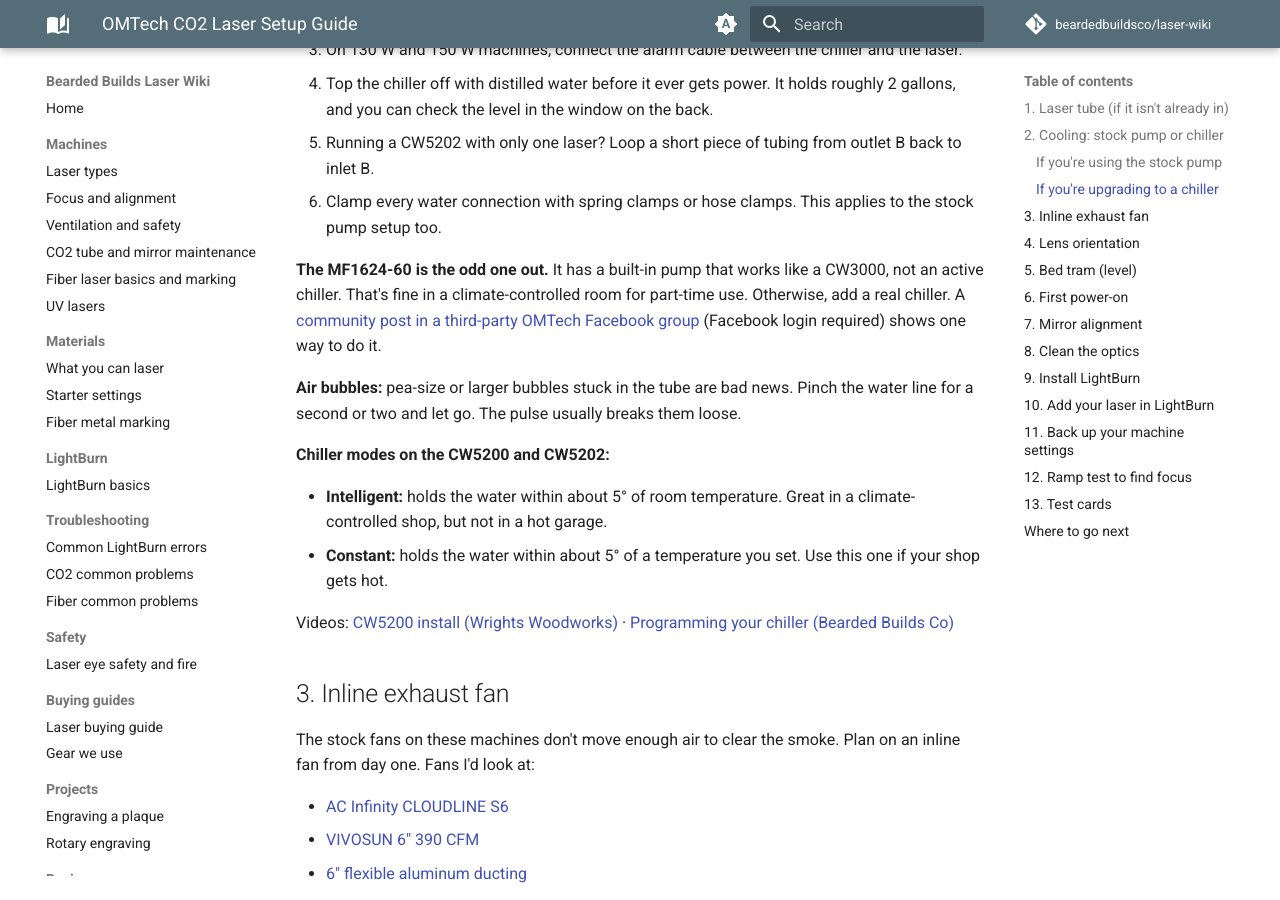
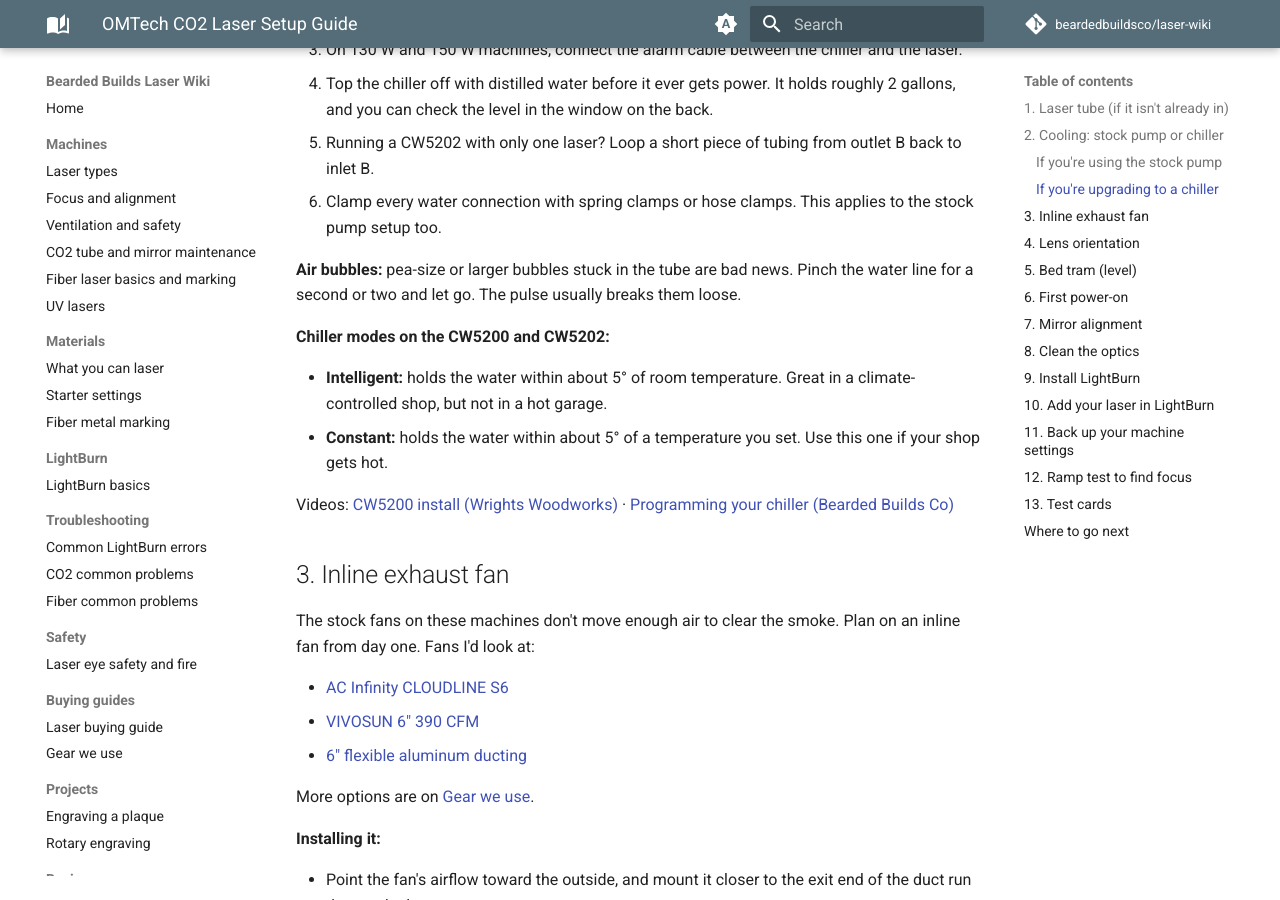
Before and after one commit to beardedbuildsco/laser-wiki, an MkDocs documentation site: the page built from docs/reference/omtech-setup-guide.md, in a window 1280 px wide and 900 px high, scrolled down 2818 px. Built offline with MkDocs 1.6.1 and Material for MkDocs 9.7.7, drawn with Linux system fonts in a browser that asks for light colours; comment, search, counter and statistics services are not loaded.

Commit message:
DRAFT: drop outdated MF1624-60 built-in pump paragraph

```diff
--- a/docs/reference/omtech-setup-guide.md
+++ b/docs/reference/omtech-setup-guide.md
@@ -94,8 +94,6 @@ OMTech sells three units:
 4. Top the chiller off with distilled water before it ever gets power. It holds roughly 2 gallons, and you can check the level in the window on the back.
 5. Running a CW5202 with only one laser? Loop a short piece of tubing from outlet B back to inlet B.
 6. Clamp every water connection with spring clamps or hose clamps. This applies to the stock pump setup too.
-
-**The MF1624-60 is the odd one out.** It has a built-in pump that works like a CW3000, not an active chiller. That's fine in a climate-controlled room for part-time use. Otherwise, add a real chiller. A [community post in a third-party OMTech Facebook group](https://www.facebook.com/groups/1364016877267714/posts/2037443476591714) (Facebook login required) shows one way to do it.
 
 **Air bubbles:** pea-size or larger bubbles stuck in the tube are bad news. Pinch the water line for a second or two and let go. The pulse usually breaks them loose.
 
```
